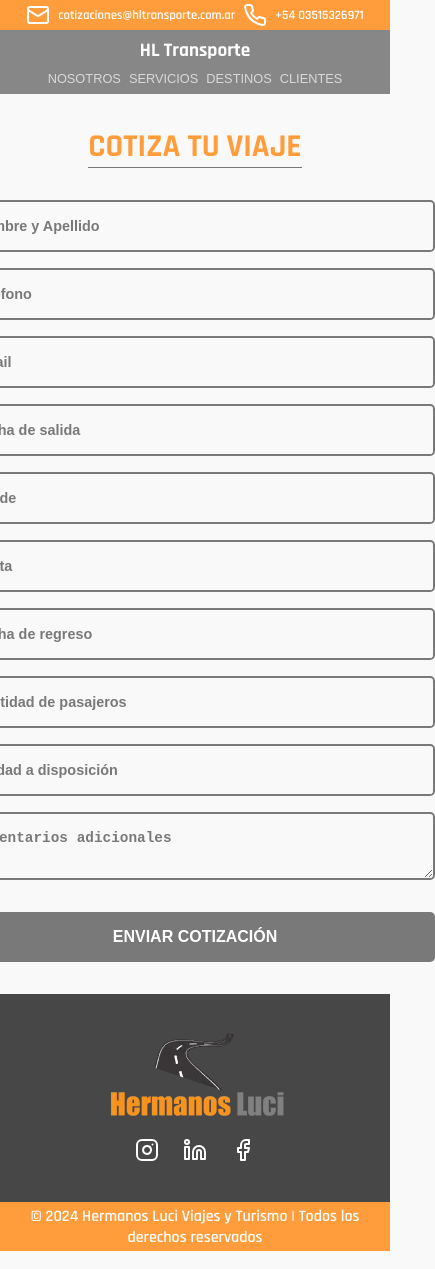
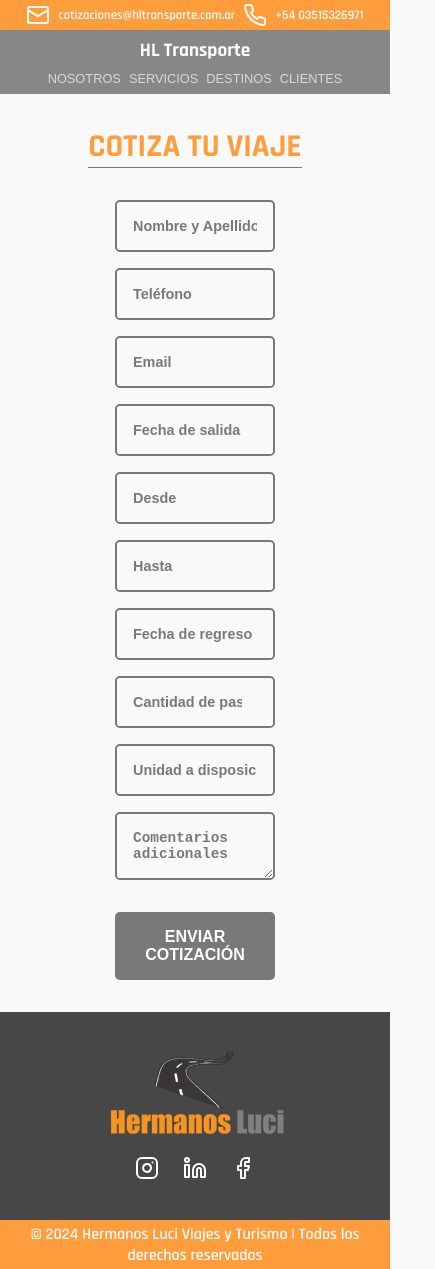
Before and after one commit to lautiok/hltransporte, a Next.js app: page /cotizaciones in a window 390 px wide. Shown: the whole page, 435 px wide, since content can reach past the window. Built offline with nearby package versions, Linux system fonts and the light colour scheme; a web font is replaced by a local one.

Commit message:
movile-form

```diff
--- a/src/app/cotizaciones/page.tsx
+++ b/src/app/cotizaciones/page.tsx
@@ -3,7 +3,6 @@
 export default function Page() {
   return (
     <main>
-
       <Form />
     </main>
   );
--- a/src/components/form/form.module.css
+++ b/src/components/form/form.module.css
@@ -52,3 +52,30 @@
   border-radius: 0.3rem;
   cursor: pointer;
 }
+
+@media screen and (max-width: 768px) {
+  .form input,
+  .form textarea {
+    width: 20rem;
+  }
+  .form button {
+    width: 20rem;
+  }
+}
+
+@media screen and (max-width: 430px) {
+  .form input,
+  .form textarea {
+    width: 10rem;
+  }
+  .form button {
+    width: 10rem;
+  }
+  .form h2 {
+    text-align: center;
+  }
+  .form {
+    flex-direction: column;
+    align-items: center;
+  }
+}
```
